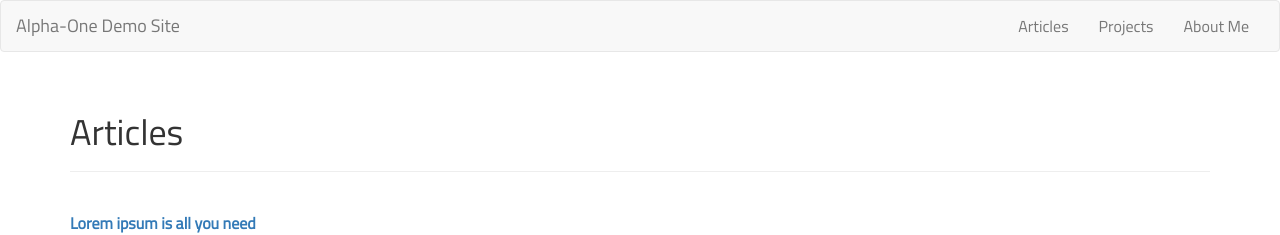
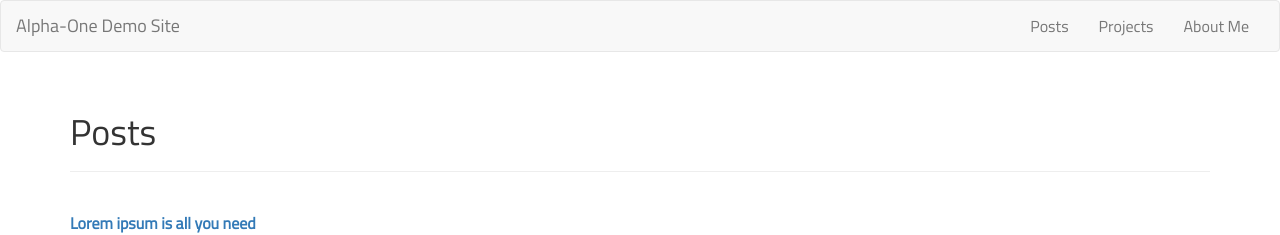
Before and after one commit to proudier/alpha-one, a Jekyll site: the page built from posts.html, in a window 1280 px wide. Shown: the top 235 px of the page. Built offline with Jekyll 4.4.1, drawn with Linux system fonts in a browser that asks for light colours; nearby versions of some CDN libraries.

Commit message:
renamed Articles to Posts

```diff
--- a/_includes/header.html
+++ b/_includes/header.html
@@ -41,7 +41,7 @@
             <div class="collapse navbar-collapse" id="navbar-collapse-1">
                 <ul class="nav navbar-nav navbar-right">
                     <li>
-                        <a href="{{ "articles.html" | prepend: site.baseurl }}" >Articles</a>
+                        <a href="{{ "posts.html" | prepend: site.baseurl }}" >Posts</a>
                     </li>
                     <li>
                         <a href="">Projects</a>
--- a/posts.html
+++ b/posts.html
@@ -3,7 +3,7 @@ layout: page
 ---
 
 <div class="page-header">
-    <h1>Articles</h1>
+    <h1>Posts</h1>
 </div>
 
 <div style="margin: 40px" ></div>
```
